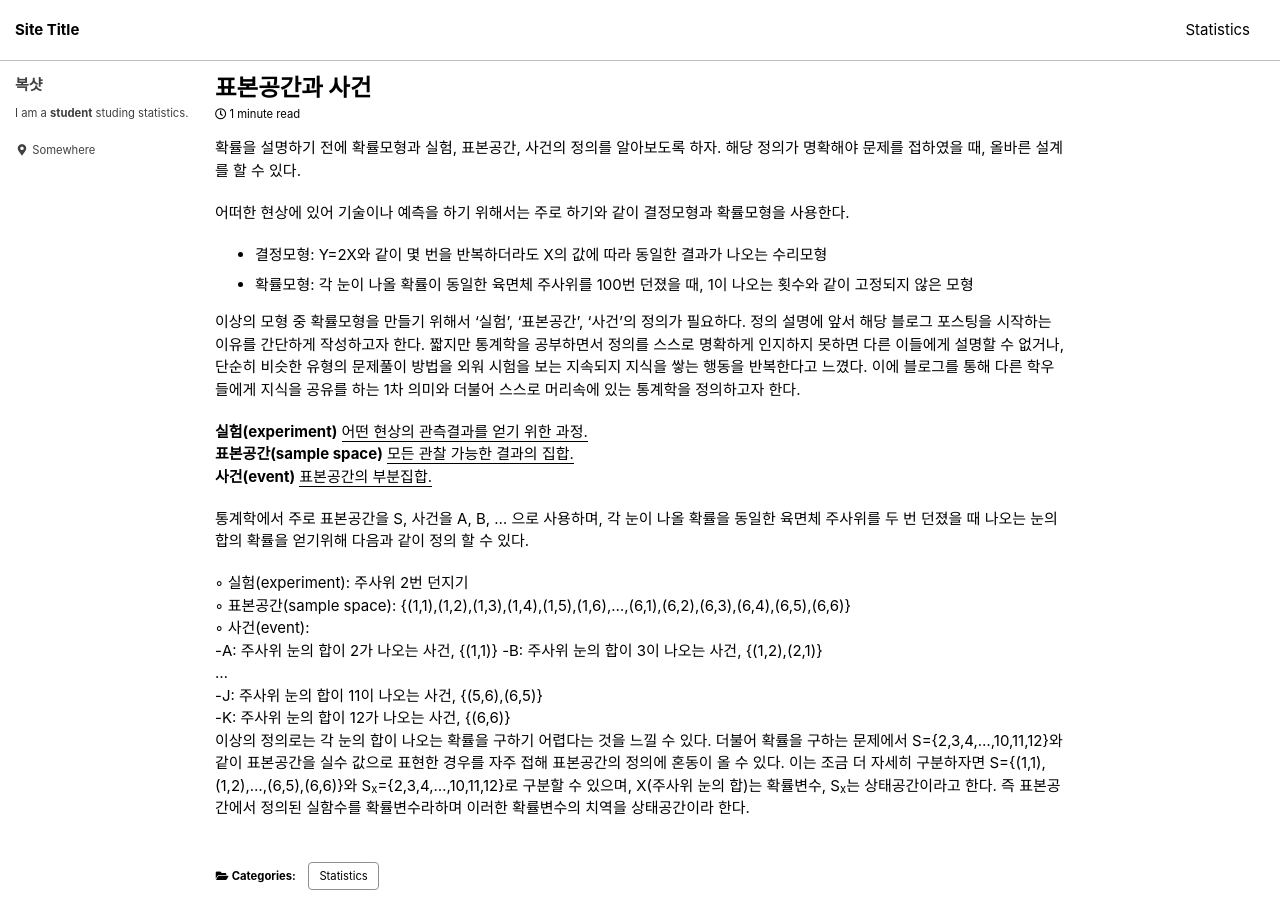
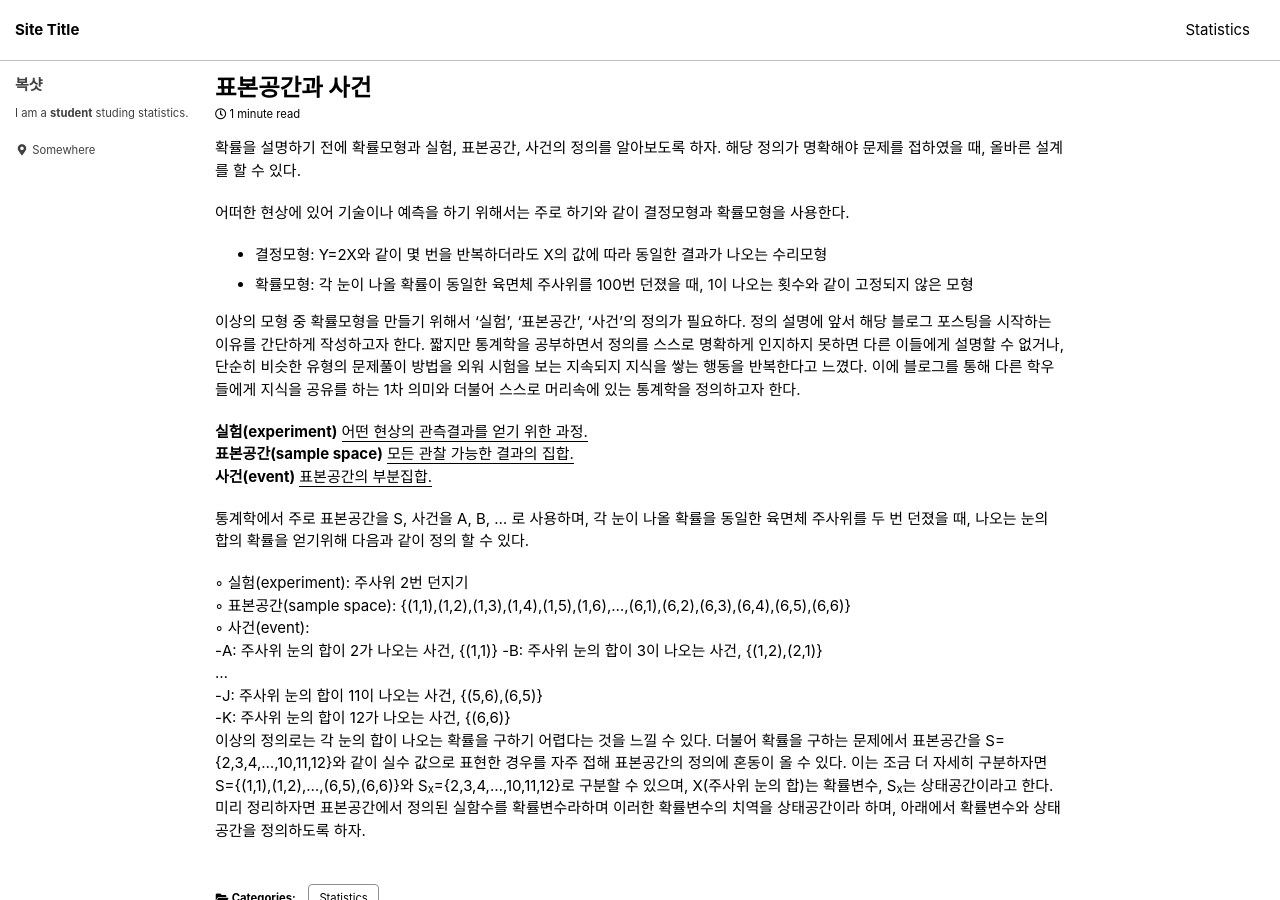
Before and after one commit to Bogshot/bogshot.github.io, a Jekyll site: the page built from _posts/2022-02-10-probability(1).md, in a window 1280 px wide and 900 px high. Built offline with Jekyll 4.4.1, drawn with Linux system fonts in a browser that asks for light colours; cached includes are drawn as plain includes; comment, search, counter and statistics services are not loaded.

Commit message:
Update 2022-02-10-probability(1).md

```diff
--- a/_posts/2022-02-10-probability(1).md
+++ b/_posts/2022-02-10-probability(1).md
@@ -24,7 +24,7 @@ comments: true
 <u>표본공간의 부분집합.</u>
 
 
-통계학에서 주로 표본공간을 S, 사건을 A, B, ... 으로 사용하며, 각 눈이 나올 확률을 동일한 육면체 주사위를 두 번 던졌을 때 나오는 눈의 합의 확률을 얻기위해 다음과 같이 정의 할 수 있다.
+통계학에서 주로 표본공간을 S, 사건을 A, B, ... 로 사용하며, 각 눈이 나올 확률을 동일한 육면체 주사위를 두 번 던졌을 때, 나오는 눈의 합의 확률을 얻기위해 다음과 같이 정의 할 수 있다.
 
 ◦ 실험(experiment): 주사위 2번 던지기
 ◦ 표본공간(sample space): {(1,1),(1,2),(1,3),(1,4),(1,5),(1,6),...,(6,1),(6,2),(6,3),(6,4),(6,5),(6,6)}
@@ -34,4 +34,4 @@ comments: true
   ...
   -J: 주사위 눈의 합이 11이 나오는 사건, {(5,6),(6,5)}
   -K: 주사위 눈의 합이 12가 나오는 사건, {(6,6)}
-이상의 정의로는 각 눈의 합이 나오는 확률을 구하기 어렵다는 것을 느낄 수 있다. 더불어 확률을 구하는 문제에서 S={2,3,4,...,10,11,12}와 같이 표본공간을 실수 값으로 표현한 경우를 자주 접해 표본공간의 정의에 혼동이 올 수 있다. 이는 조금 더 자세히 구분하자면 S={(1,1),(1,2),...,(6,5),(6,6)}와 S<sub>x</sub>={2,3,4,...,10,11,12}로 구분할 수 있으며, X(주사위 눈의 합)는 확률변수, S<sub>x</sub>는 상태공간이라고 한다. 즉 표본공간에서 정의된 실함수를 확률변수라하며 이러한 확률변수의 치역을 상태공간이라 한다.
+이상의 정의로는 각 눈의 합이 나오는 확률을 구하기 어렵다는 것을 느낄 수 있다. 더불어 확률을 구하는 문제에서 표본공간을 S={2,3,4,...,10,11,12}와 같이 실수 값으로 표현한 경우를 자주 접해 표본공간의 정의에 혼동이 올 수 있다. 이는 조금 더 자세히 구분하자면 S={(1,1),(1,2),...,(6,5),(6,6)}와 S<sub>x</sub>={2,3,4,...,10,11,12}로 구분할 수 있으며, X(주사위 눈의 합)는 확률변수, S<sub>x</sub>는 상태공간이라고 한다. 미리 정리하자면 표본공간에서 정의된 실함수를 확률변수라하며 이러한 확률변수의 치역을 상태공간이라 하며, 아래에서 확률변수와 상태공간을 정의하도록 하자.
```
